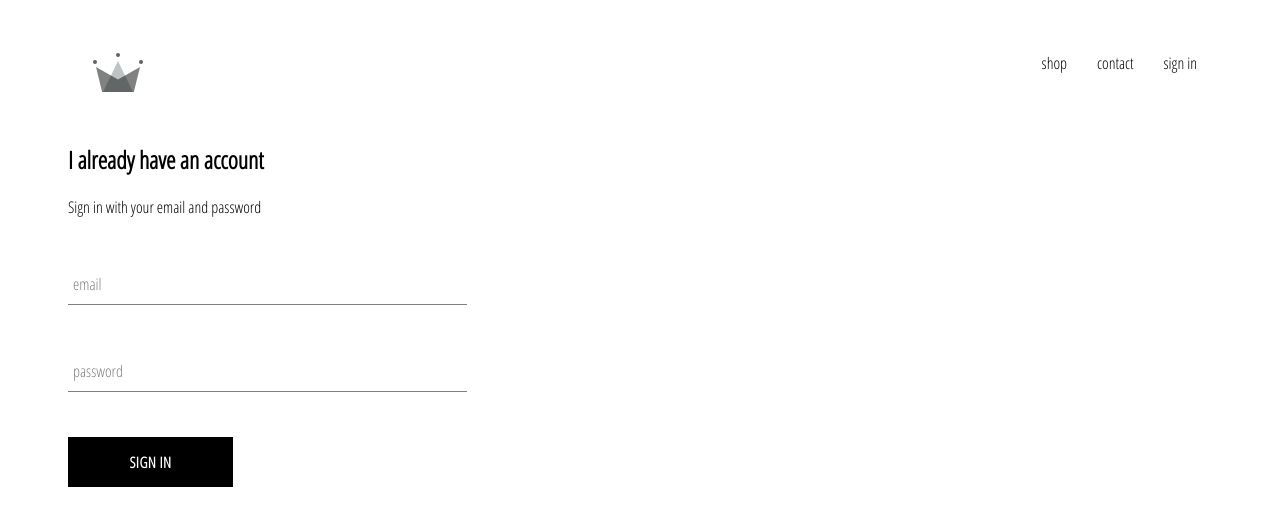
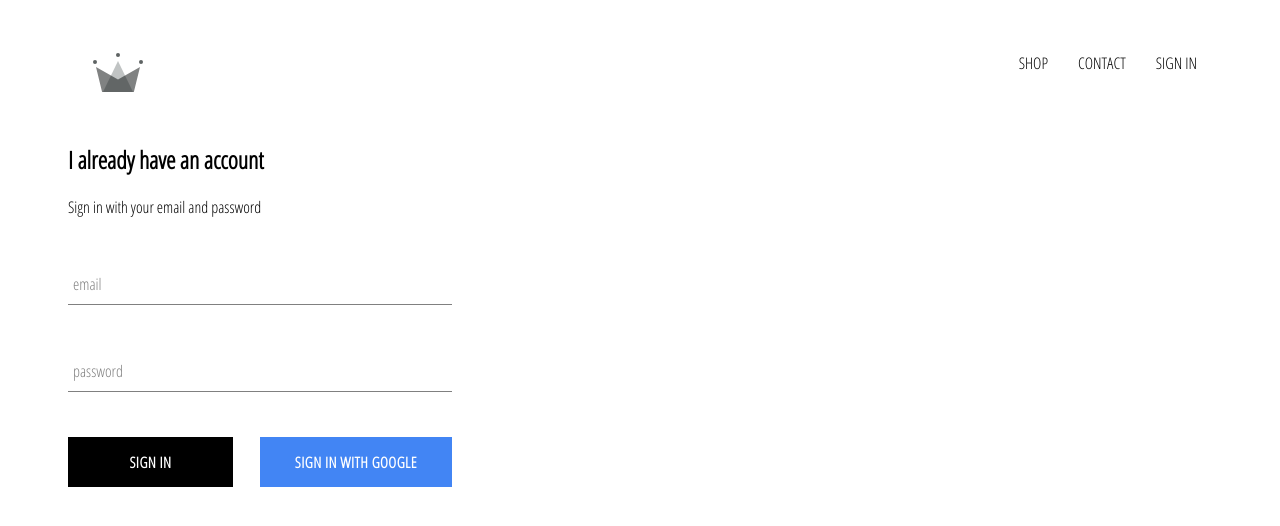
Before and after one commit to FrancoPanozzo/React-ecommerce, a React (Create React App) app: page /sign-in in a window 1280 px wide. Shown: the top 526 px of the page. Built offline with nearby package versions, Linux system fonts and the light colour scheme; no server answers.

Commit message:
Integrated firebase into app. Added sign in with google.

```diff
--- a/package.json
+++ b/package.json
@@ -6,6 +6,7 @@
     "@testing-library/jest-dom": "^5.11.5",
     "@testing-library/react": "^11.1.0",
     "@testing-library/user-event": "^12.1.10",
+    "firebase": "^8.0.0",
     "node-sass": "^4.14.1",
     "react": "^17.0.1",
     "react-dom": "^17.0.1",
--- a/src/App.css
+++ b/src/App.css
@@ -7,3 +7,7 @@ a {
   text-decoration: none;
   color: inherit;
 }
+
+* {
+  box-sizing: border-box;
+}
--- a/src/App.js
+++ b/src/App.js
@@ -1,17 +1,36 @@
+import './App.css';
+import { Switch, Route } from 'react-router-dom';
+import { auth } from './firebase/firebase.utils';
+import React, { Component } from 'react';
 import HomePage from './pages/homepage';
 import ShopPage from './pages/shop-page';
 import SignInPage from './pages/sign-in';
 import Header from './components/header';
-import './App.css';
-import { Switch, Route } from 'react-router-dom';
 
 function err404() {
   return <div>404 not found</div>;
 }
-function App() {
+
+class App extends Component {
+  state = { user: null };
+
+  unSubscribeFromAuth = null;
+
+  componentDidMount() {
+    this.unSubscribeFromAuth = auth.onAuthStateChanged((user) => {
+      this.setState({ user });
+      console.log(user);
+    });
+  }
+
+  componentWillUnmount() {
+    this.unSubscribeFromAuth();
+  }
+
+  render() {
     return (
       <>
-      <Header />
+        <Header user={this.state.user} />
         <Switch>
           <Route exact path="/" component={HomePage} />
           <Route exact path="/shop" component={ShopPage} />
@@ -21,5 +40,6 @@ function App() {
       </>
     );
   }
+}
 
 export default App;
--- a/src/components/button/index.js
+++ b/src/components/button/index.js
@@ -1,9 +1,9 @@
 import './styles.scss';
 import React from 'react';
 
-export default function Button({ children, ...rest }) {
+export default function Button({ children, extraClass, ...rest }) {
   return (
-    <button className="button" {...rest}>
+    <button className={`button ${extraClass}`} {...rest}>
       {children}
     </button>
   );
--- a/src/components/header/index.js
+++ b/src/components/header/index.js
@@ -1,9 +1,10 @@
 import './styles.scss';
+import React from 'react';
+import { auth } from '../../firebase/firebase.utils';
 import { ReactComponent as Logo } from '../../assets/crown.svg';
-import React from 'react';
 import { Link } from 'react-router-dom';
 
-export default function Header() {
+export default function Header({ user }) {
   return (
     <header className="header">
       <Link to="/" className="logo-container">
@@ -16,9 +17,21 @@ export default function Header() {
         <Link to="/shop" className="option">
           contact
         </Link>
-        <Link to="/sign-in" className="option">
-          sign in
-        </Link>
+
+        {user ? (
+          <div
+            className="option"
+            onClick={() => {
+              auth.signOut();
+            }}
+          >
+            sign out
+          </div>
+        ) : (
+          <Link to="/sign-in" className="option">
+            sign in
+          </Link>
+        )}
       </div>
     </header>
   );
--- a/src/components/header/styles.scss
+++ b/src/components/header/styles.scss
@@ -20,6 +20,8 @@
 
     .option {
       padding: 10px 15px;
+      text-transform: uppercase;
+      cursor: pointer;
     }
   }
 }
--- a/src/components/sign-in-form/index.js
+++ b/src/components/sign-in-form/index.js
@@ -2,6 +2,7 @@ import './styles.scss';
 import React, { Component } from 'react';
 import FormInput from '../form-input';
 import Button from '../button';
+import { signInWithGoogle } from '../../firebase/firebase.utils';
 
 export default class SignInForm extends Component {
   state = {
@@ -42,7 +43,16 @@ export default class SignInForm extends Component {
             value={this.state.password}
             required
           />
-          <Button type="submit">Sign in</Button>
+          <div className="buttons-container">
+            <Button type="submit">Sign in</Button>
+            <Button
+              type="button"
+              onClick={signInWithGoogle}
+              extraClass="google-sign-in"
+            >
+              Sign in with Google
+            </Button>
+          </div>
         </form>
       </div>
     );
--- a/src/components/sign-in-form/styles.scss
+++ b/src/components/sign-in-form/styles.scss
@@ -6,4 +6,18 @@
   .title {
     margin: 10px 0;
   }
+
+  .buttons-container {
+    display: flex;
+    align-items: center;
+    justify-content: space-between;
+  }
+
+  .google-sign-in {
+    background-color: #4285f4;
+    &:hover {
+      background-color: #357ae8;
+      border: none;
+    }
+  }
 }
--- /dev/null
+++ b/src/firebase/firebase.utils.js
@@ -0,0 +1,24 @@
+import firebase from 'firebase/app';
+import 'firebase/firestore';
+import 'firebase/auth';
+
+const config = {
+  apiKey: 'AIzaSyAbzFCzqxDOPuolH3ceefsb2l-WiXupvN0',
+  authDomain: 'crwn-ecom-47c7a.firebaseapp.com',
+  databaseURL: 'https://crwn-ecom-47c7a.firebaseio.com',
+  projectId: 'crwn-ecom-47c7a',
+  storageBucket: 'crwn-ecom-47c7a.appspot.com',
+  messagingSenderId: '691114110364',
+  appId: '1:691114110364:web:8da60e4ea3beb04533ac59',
+  measurementId: 'G-3SZ9Q01TPJ',
+};
+
+firebase.initializeApp(config);
+
+export const auth = firebase.auth();
+export const firestore = firebase.firestore();
+
+const provider = new firebase.auth.GoogleAuthProvider();
+provider.setCustomParameters({ prompt: 'select_account' });
+
+export const signInWithGoogle = () => auth.signInWithPopup(provider);
```
Also changed, not shown: 1 other file (tests, documents, lock files or other folders). Lines whose indentation alone changed are shown as unchanged.
